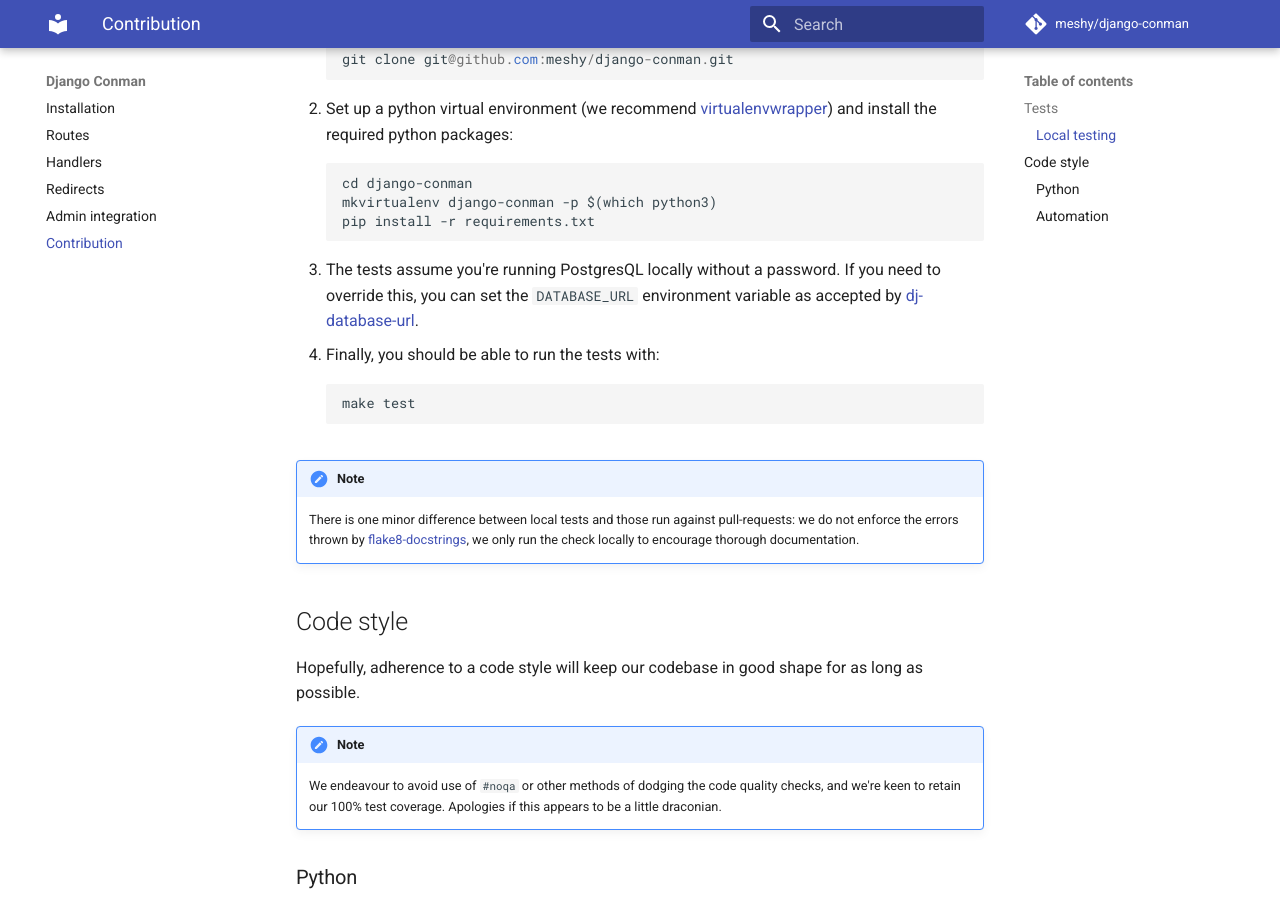
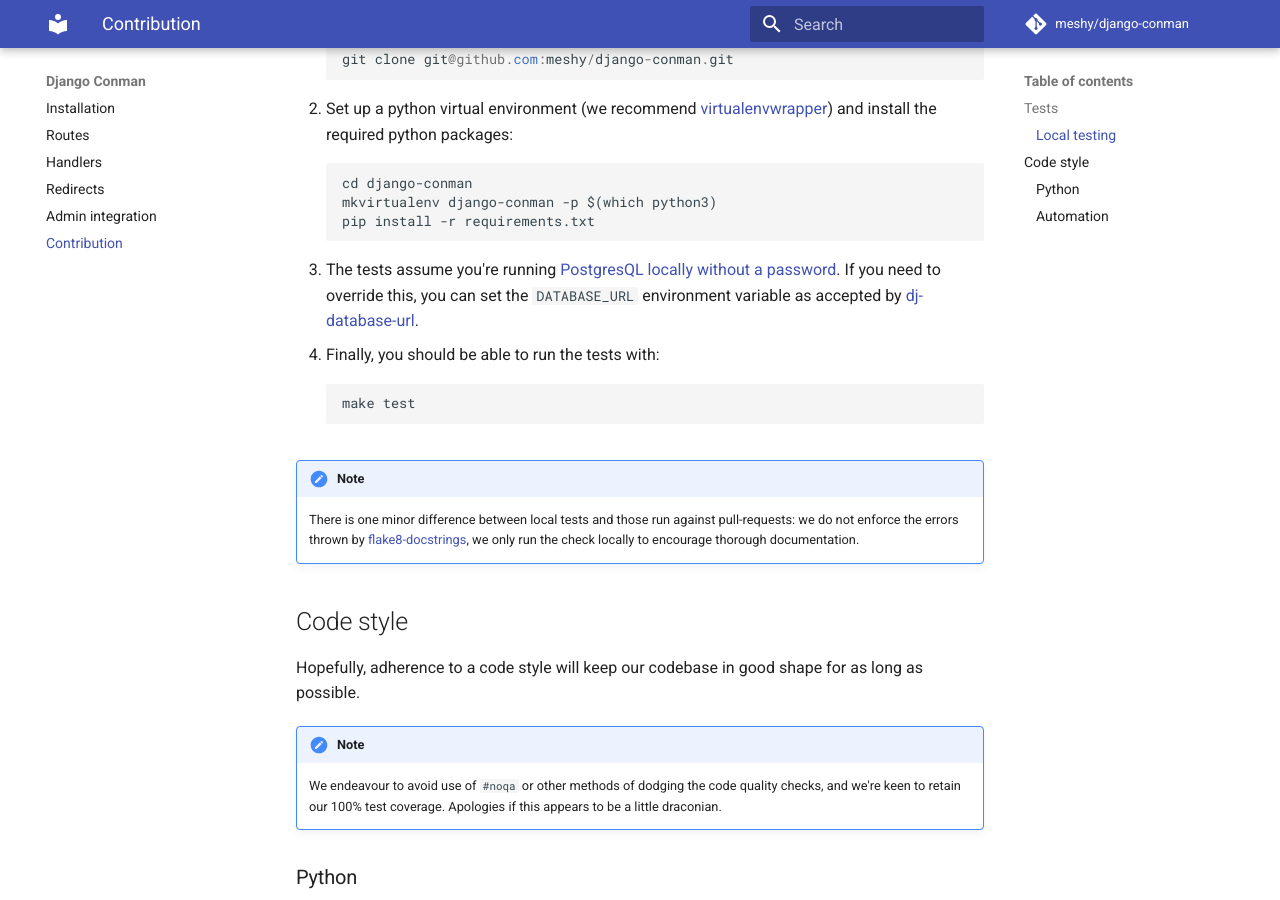
Before and after one commit to meshy/django-conman, an MkDocs documentation site: the page built from docs/contribution.md, in a window 1280 px wide and 900 px high, scrolled down 709 px. Built offline with MkDocs 1.6.1 and Material for MkDocs 9.7.7, drawn with Linux system fonts in a browser that asks for light colours; comment, search, counter and statistics services are not loaded; old or Windows-style settings are respelled for this version of MkDocs; part of the change alters nothing that is shown.

```diff
--- a/docs/contribution.md
+++ b/docs/contribution.md
@@ -36,9 +36,10 @@ locally:
         mkvirtualenv django-conman -p $(which python3)
         pip install -r requirements.txt
 
-1. The tests assume you're running PostgresQL locally without a password. If you
-   need to override this, you can set the `DATABASE_URL` environment variable
-   as accepted by [dj-database-url][dj-database-url].
+1. The tests assume you're running [PostgresQL locally without a
+   password][postgres-without-passwords]. If you need to override this, you can
+   set the `DATABASE_URL` environment variable as accepted by
+   [dj-database-url][dj-database-url].
 
 1. Finally, you should be able to run the tests with:
 
@@ -108,4 +109,5 @@ There are a couple of tools we recommend to make things easier:
 [github-repo]: https://github.com/meshy/django-conman
 [isort]: https://github.com/timothycrosley/isort
 [pep8]: https://www.python.org/dev/peps/pep-0008/
+[postgres-without-passwords]: http://meshy.co.uk/posts/postgresql-without-passwords
 [virtualenvwrapper]: https://pypi.python.org/pypi/virtualenvwrapper
```
